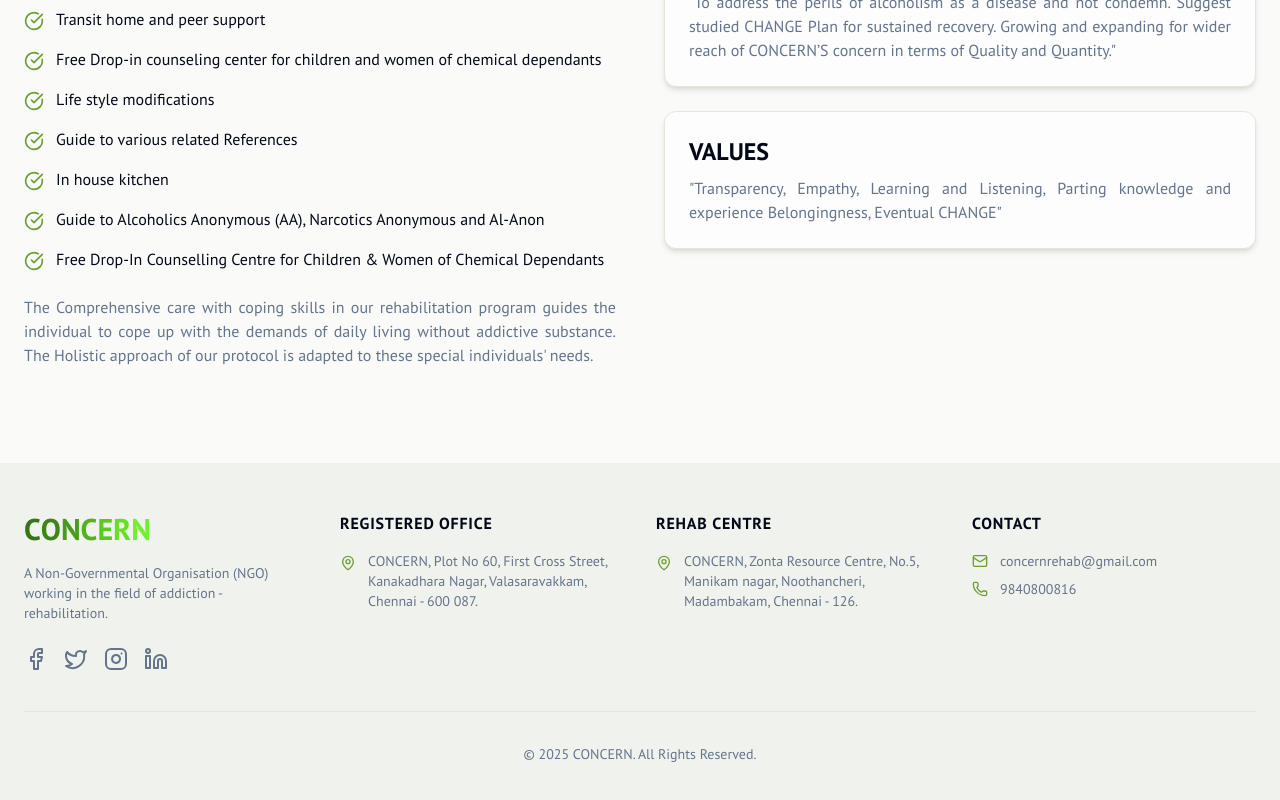
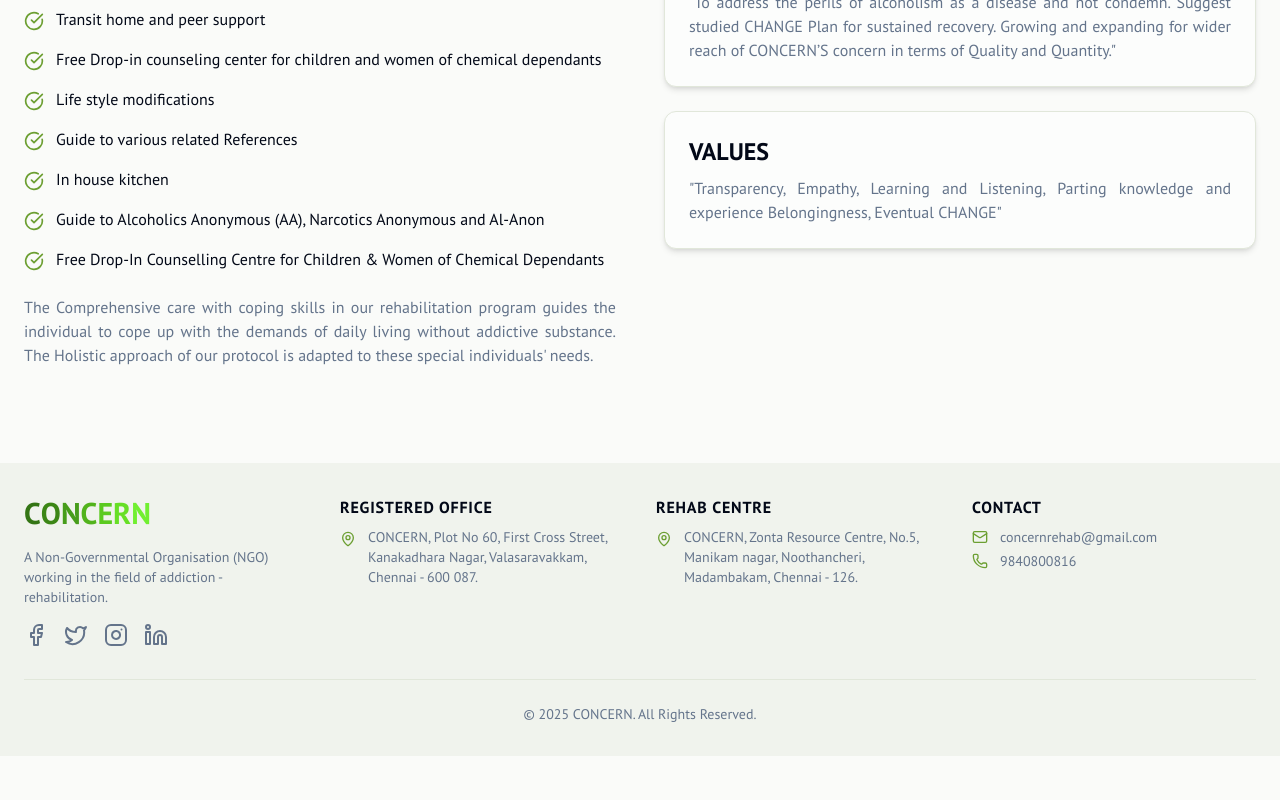
Before and after one commit to tanishpoddar/Concern-Website, a Next.js app: page / in a window 1280 px wide. Shown: the part 1147-1947 px from the top of the page. After the commit the page ends 1903 px from the top, so only its background shows below. Built offline with nearby package versions, Linux system fonts and the light colour scheme.

Commit message:
changed-code-files

```diff
--- a/src/components/footer.tsx
+++ b/src/components/footer.tsx
@@ -5,14 +5,14 @@
 export default function Footer() {
   return (
     <footer className="bg-secondary text-muted-foreground">
-      <div className="container mx-auto px-4 py-12 md:px-6">
+      <div className="container mx-auto px-4 py-8 md:px-6">
         <div className="grid grid-cols-1 gap-8 text-center sm:grid-cols-2 md:grid-cols-4 md:text-left">
           <div className="flex flex-col items-center md:items-start">
              <ConcernLogo className="mb-4 text-3xl"/>
             <p className="text-sm">
               A Non-Governmental Organisation (NGO) working in the field of addiction - rehabilitation.
             </p>
-             <div className="mt-6 flex justify-center space-x-4 md:justify-start">
+             <div className="mt-4 flex justify-center space-x-4 md:justify-start">
                 <Link href="#" aria-label="Facebook" className="hover:text-primary transition-colors">
                   <Facebook />
                 </Link>
@@ -29,8 +29,8 @@
           </div>
 
           <div className="flex flex-col items-center md:items-start">
-            <h3 className="mb-4 font-semibold text-foreground uppercase tracking-wider">Registered Office</h3>
-            <address className="space-y-2 not-italic text-sm">
+            <h3 className="mb-2 font-semibold text-foreground uppercase tracking-wider">Registered Office</h3>
+            <address className="space-y-1 not-italic text-sm">
               <p className="flex items-start text-left">
                 <MapPin className="mr-3 h-4 w-4 flex-shrink-0 mt-1 text-primary" />
                 <span>CONCERN, Plot No 60, First Cross Street, Kanakadhara Nagar, Valasaravakkam, Chennai - 600 087.</span>
@@ -39,8 +39,8 @@
           </div>
 
           <div className="flex flex-col items-center md:items-start">
-            <h3 className="mb-4 font-semibold text-foreground uppercase tracking-wider">Rehab Centre</h3>
-            <address className="space-y-2 not-italic text-sm">
+            <h3 className="mb-2 font-semibold text-foreground uppercase tracking-wider">Rehab Centre</h3>
+            <address className="space-y-1 not-italic text-sm">
               <p className="flex items-start text-left">
                 <MapPin className="mr-3 h-4 w-4 flex-shrink-0 mt-1 text-primary" />
                 <span>CONCERN, Zonta Resource Centre, No.5, Manikam nagar, Noothancheri, Madambakam, Chennai - 126.</span>
@@ -49,8 +49,8 @@
           </div>
 
           <div className="flex flex-col items-center md:items-start">
-            <h3 className="mb-4 font-semibold text-foreground uppercase tracking-wider">Contact</h3>
-             <div className="space-y-2 text-sm">
+            <h3 className="mb-2 font-semibold text-foreground uppercase tracking-wider">Contact</h3>
+             <div className="space-y-1 text-sm">
                 <a href="mailto:concernrehab@gmail.com" className="flex items-center hover:text-primary transition-colors">
                   <Mail className="mr-3 h-4 w-4 text-primary" />
                   <span>concernrehab@gmail.com</span>
@@ -63,7 +63,7 @@
           </div>
 
         </div>
-        <div className="mt-10 border-t pt-8 text-center text-sm">
+        <div className="mt-8 border-t pt-6 text-center text-sm">
           <p>
             &copy; {new Date().getFullYear()} CONCERN. All Rights Reserved.
           </p>
--- a/src/components/navbar.tsx
+++ b/src/components/navbar.tsx
@@ -3,7 +3,7 @@
 
 import Link from 'next/link';
 import { Button } from '@/components/ui/button';
-import { Sheet, SheetContent, SheetTrigger, SheetClose } from '@/components/ui/sheet';
+import { Sheet, SheetContent, SheetTrigger, SheetClose, SheetHeader, SheetTitle } from '@/components/ui/sheet';
 import { Menu, Send } from 'lucide-react';
 import { ConcernLogo } from './logo';
 
@@ -54,8 +54,12 @@
               </Button>
             </SheetTrigger>
             <SheetContent side="left">
-              <div className="flex flex-col gap-6 p-6">
-                <ConcernLogo className="mb-4 text-3xl" />
+                <SheetHeader className="mb-4 text-left">
+                  <SheetTitle>
+                    <ConcernLogo className="text-3xl" />
+                  </SheetTitle>
+                </SheetHeader>
+              <div className="flex flex-col gap-6">
                 {navLinks.map((link) => (
                   <SheetClose asChild key={link.href}>
                     <Link
```
